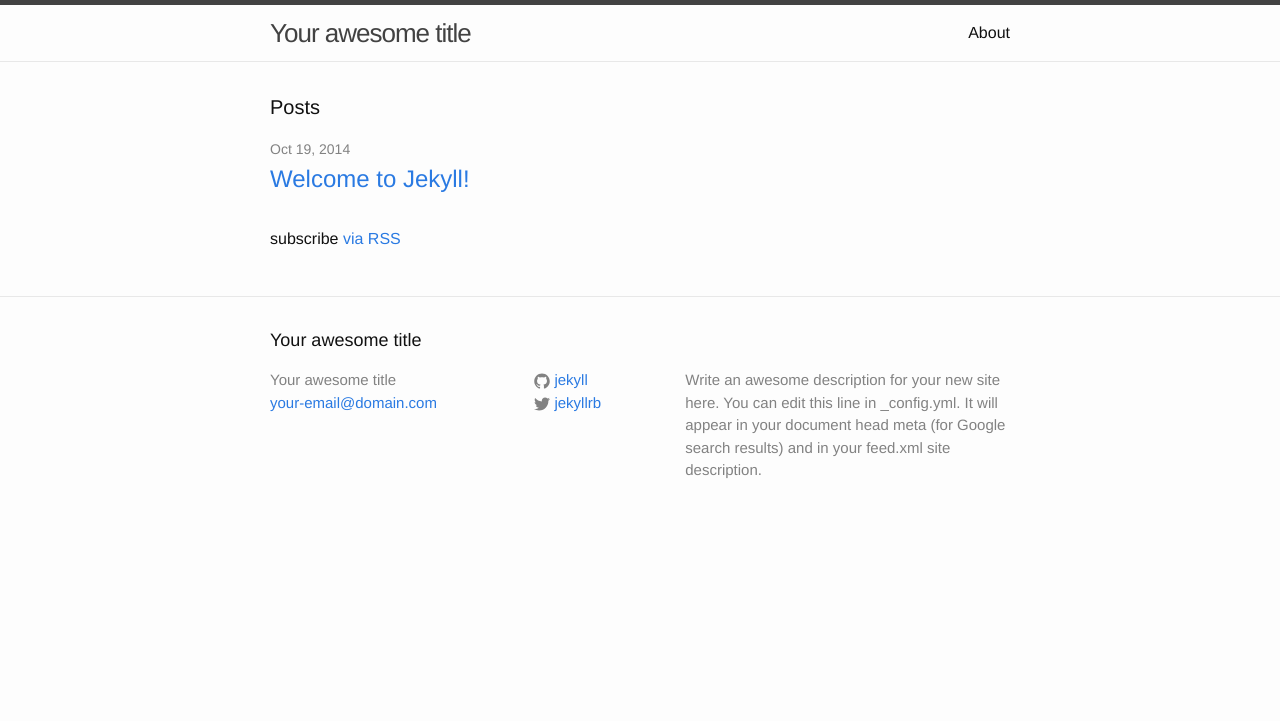
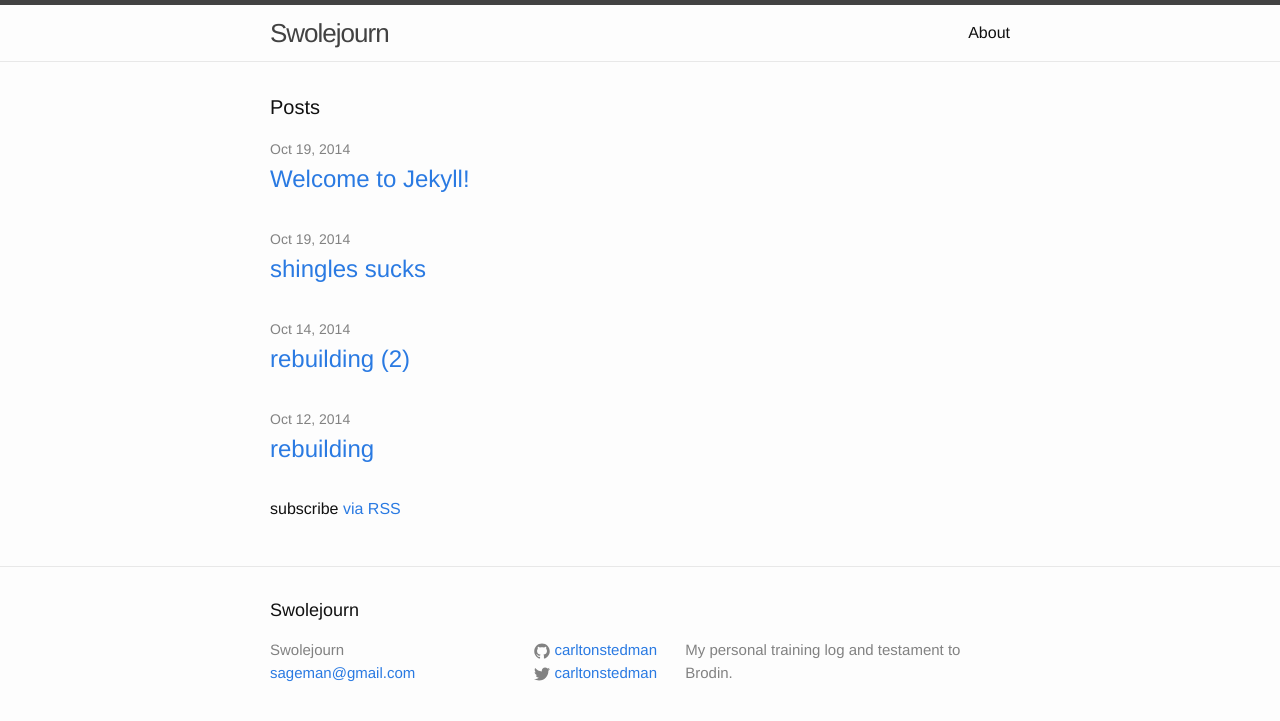
Before and after one commit to carltonstedman/swolejourn, a Jekyll site: the page built from index.html, in a window 1280 px wide. Shown: the top 721 px of the page. Built offline with Jekyll 4.4.1, drawn with Linux system fonts in a browser that asks for light colours; Markdown is read by kramdown in place of the engine named in the settings.

Commit message:
posts from 10/12-19/14, rebulding and shingles

```diff
--- a/_config.yml
+++ b/_config.yml
@@ -1,14 +1,13 @@
 # Site settings
-title: Your awesome title
-email: your-email@domain.com
-description: > # this means to ignore newlines until "baseurl:"
-  Write an awesome description for your new site here. You can edit this
-  line in _config.yml. It will appear in your document head meta (for
-  Google search results) and in your feed.xml site description.
-baseurl: "" # the subpath of your site, e.g. /blog/
-url: "http://yourdomain.com" # the base hostname & protocol for your site
-twitter_username: jekyllrb
-github_username:  jekyll
+title: Swolejourn
+email: sageman@gmail.com
+description: >
+  My personal training log and testament to Brodin.
+baseurl: "/swolejourn"
+url: "https://carltonstedman.github.io/"
+twitter_username: carltonstedman
+github_username: carltonstedman
+timezone: America/New_York
 
 # Build settings
-markdown: kramdown
+markdown: redcarpet
```
Also changed, not shown: _posts/2014-10-12-rebuilding.md (added, +39 -0 lines), _posts/2014-10-14-rebuilding-2.md (added, +30 -0 lines), _posts/2014-10-19-shingles-sucks.md (added, +12 -0 lines).
